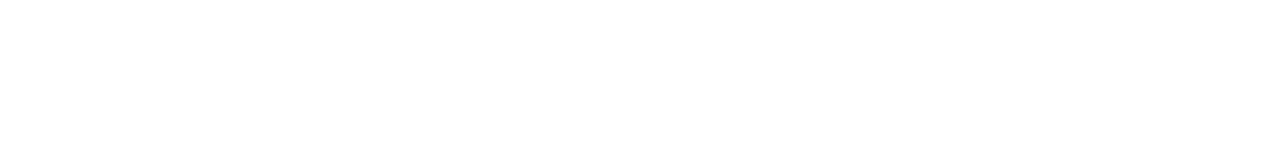
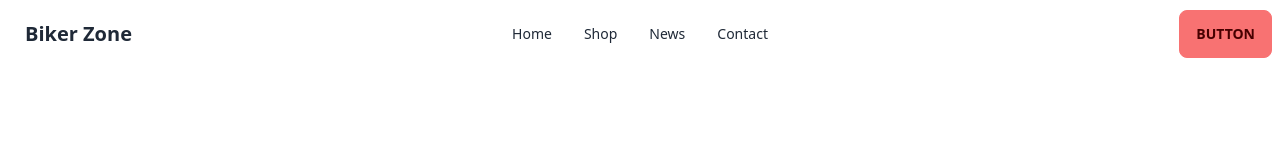
Before and after one commit to Sadman-1832/biker-zone-website-with-daisyui, a plain HTML site: page index.html in a window 1280 px wide. Drawn offline with nearby package versions, Linux system fonts and the light colour scheme.

Commit message:
added navbar

```diff
--- a/index.html
+++ b/index.html
@@ -12,7 +12,33 @@
 <body>
     <header>
         <nav>
-
+            <div class="navbar bg-base-100">
+                <div class="navbar-start">
+                  <div class="dropdown">
+                    <label tabindex="0" class="btn btn-ghost lg:hidden">
+                      <svg xmlns="http://www.w3.org/2000/svg" class="h-5 w-5" fill="none" viewBox="0 0 24 24" stroke="currentColor"><path stroke-linecap="round" stroke-linejoin="round" stroke-width="2" d="M4 6h16M4 12h8m-8 6h16" /></svg>
+                    </label>
+                    <ul tabindex="0" class="menu menu-sm dropdown-content mt-3 z-[1] p-2 shadow bg-base-100 rounded-box w-52">
+                      <li><a>Home</a></li>
+                      <li><a>Shop</a></li>
+                      <li><a>News</a></li>
+                      <li><a>Contact</a></li>
+                    </ul>
+                  </div>
+                  <a class="btn btn-ghost normal-case text-xl">Biker Zone</a>
+                </div>
+                <div class="navbar-center hidden lg:flex">
+                  <ul class="menu menu-horizontal px-1">
+                    <li><a>Home</a></li>
+                    <li><a>Shop</a></li>
+                    <li><a>News</a></li>
+                    <li><a>Contact</a></li>
+                  </ul>
+                </div>
+                <div class="navbar-end">
+                  <a class="btn btn-error">Button</a>
+                </div>
+              </div>
         </nav>
 
     </header>
```
